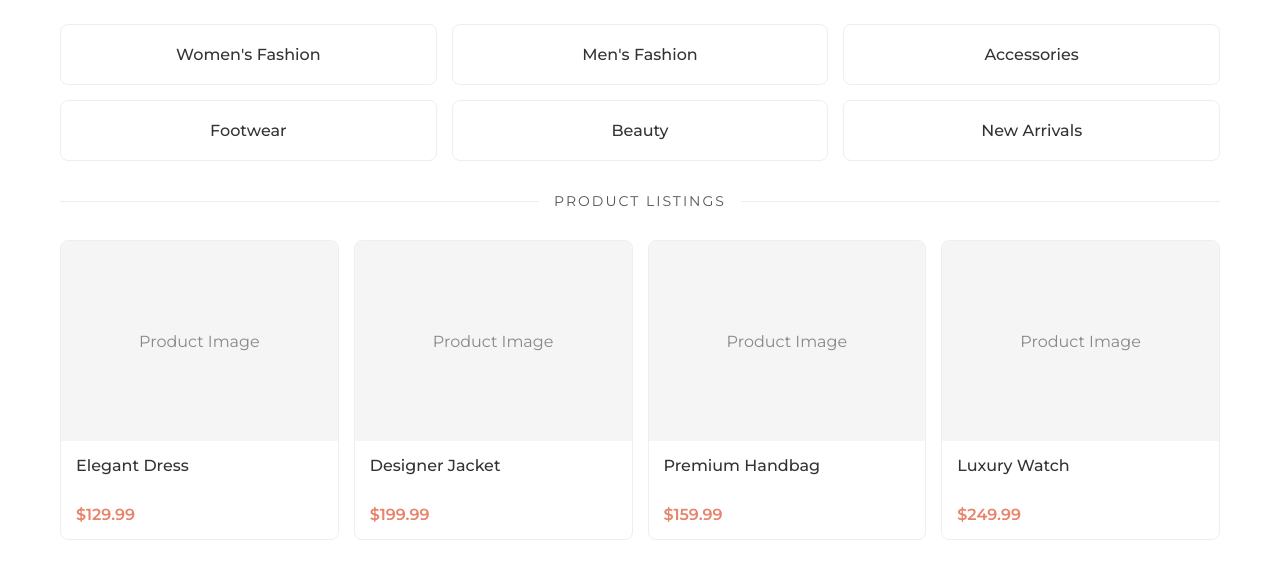
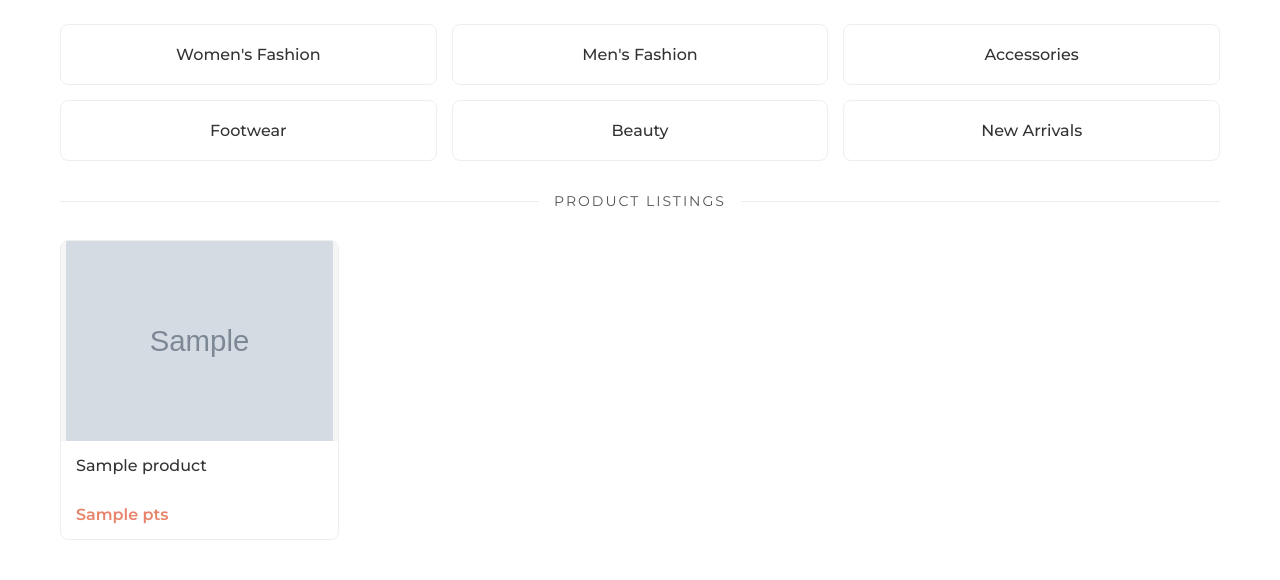
Before and after one commit to atharva-karanjawane/team_3482_odoo_hackathon_25, a Flask app: template ReWear/templates/landing_page.html in a window 1280 px wide. Shown: the part 536-1116 px from the top of the page. Run offline with Flask 3, Linux system fonts and the light colour scheme; the template is opened without the code that fills it: most values are stand-ins (such as "Sample title", 1, 10 or a date in 2020); grey boxes marked "Sample" are stand-in pictures.

Commit message:
feat: added landing page

```diff
--- a/ReWear/app.py
+++ b/ReWear/app.py
@@ -1,11 +1,12 @@
+import bcrypt
 from flask import Flask, render_template, request, redirect, flash, url_for, session, flash
-from database import create_user, get_user_by_email, SessionLocal, User
-import bcrypt
+from database import create_user, get_user_by_email, SessionLocal, User, get_available_products
 import os
 import secrets
 import smtplib
 from email.message import EmailMessage
 from dotenv import load_dotenv
+from functools import wraps
 
 load_dotenv()
 
@@ -28,10 +29,27 @@ def send_recovery_email(to_email, code):
         smtp.login(EMAIL_USER, EMAIL_PASS)
         smtp.send_message(msg)
 
-# Home page
+
+
+def login_required(f):
+    @wraps(f)
+    def decorated_function(*args, **kwargs):
+        if "uid" not in session:
+            flash("Please log in to access this page.", "warning")
+            return redirect(url_for("login"))
+        return f(*args, **kwargs)
+    return decorated_function
+
+
 @app.route("/")
 def index():
-    return render_template("index.html")
+    return render_template("index.html")  # Show about, login, signup buttons
+
+@app.route("/home")
+@login_required
+def landing_page():
+    products = get_available_products(limit=4)
+    return render_template("landing_page.html", products=products)
 
 
 # Sign Up
@@ -60,7 +78,7 @@ def login():
         if user and bcrypt.checkpw(password.encode(), user["password"].encode()):
             session["uid"] = user["uid"]
             session["name"] = user["name"]
-            return redirect("/")
+            return redirect("/home")
         else:
             flash("Invalid email or password!")
     return render_template("login.html")
--- a/ReWear/templates/landing_page.html
+++ b/ReWear/templates/landing_page.html
@@ -1,16 +1,20 @@
 <!DOCTYPE html>
 <html lang="en">
+
 <head>
     <meta charset="UTF-8">
     <meta name="viewport" content="width=device-width, initial-scale=1.0">
     <title>X-TREME | Fashion & Lifestyle</title>
     <link rel="preconnect" href="https://fonts.googleapis.com">
     <link rel="preconnect" href="https://fonts.gstatic.com" crossorigin>
-    <link href="https://fonts.googleapis.com/css2?family=Montserrat:wght@300;400;500;600&family=Playfair+Display:wght@400;500;600&display=swap" rel="stylesheet">
+    <link
+        href="https://fonts.googleapis.com/css2?family=Montserrat:wght@300;400;500;600&family=Playfair+Display:wght@400;500;600&display=swap"
+        rel="stylesheet">
     <link rel="stylesheet" href="https://cdnjs.cloudflare.com/ajax/libs/font-awesome/6.4.0/css/all.min.css">
     <style>
         :root {
-            --accent-color: #e8846b; /* Soft coral */
+            --accent-color: #e8846b;
+            /* Soft coral */
             --accent-hover: #d67d65;
             --background: #ffffff;
             --text-dark: #333333;
@@ -274,6 +278,7 @@
         }
     </style>
 </head>
+
 <body>
     <header>
         <div class="container">
@@ -334,43 +339,24 @@
         </div>
 
         <div class="products-grid">
+            {% for product in products %}
             <div class="product-card">
                 <div class="product-image">
-                    <p>Product Image</p>
+                    {% if product.image_url %}
+                    <img src="{{ product.image_url }}" alt="Product" style="max-height: 100%; max-width: 100%;" />
+                    {% else %}
+                    <p>No Image</p>
+                    {% endif %}
                 </div>
                 <div class="product-info">
-                    <div class="product-name">Elegant Dress</div>
-                    <div class="product-price">$129.99</div>
+                    <div class="product-name">{{ product.title }}</div>
+                    <div class="product-price">{{ product.point_value }} pts</div>
                 </div>
             </div>
-            <div class="product-card">
-                <div class="product-image">
-                    <p>Product Image</p>
-                </div>
-                <div class="product-info">
-                    <div class="product-name">Designer Jacket</div>
-                    <div class="product-price">$199.99</div>
-                </div>
-            </div>
-            <div class="product-card">
-                <div class="product-image">
-                    <p>Product Image</p>
-                </div>
-                <div class="product-info">
-                    <div class="product-name">Premium Handbag</div>
-                    <div class="product-price">$159.99</div>
-                </div>
-            </div>
-            <div class="product-card">
-                <div class="product-image">
-                    <p>Product Image</p>
-                </div>
-                <div class="product-info">
-                    <div class="product-name">Luxury Watch</div>
-                    <div class="product-price">$249.99</div>
-                </div>
-            </div>
+            {% endfor %}
         </div>
+
     </div>
 </body>
+
 </html>
```
Also changed, not shown: ReWear/templates/index.html (+10 -8 lines).
